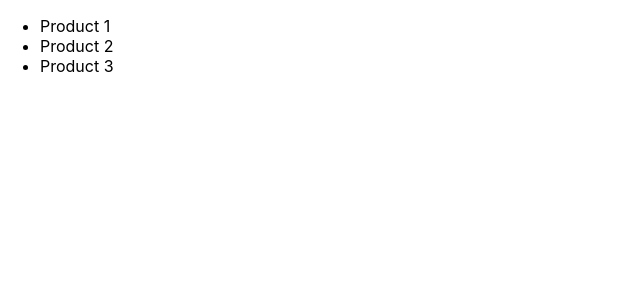
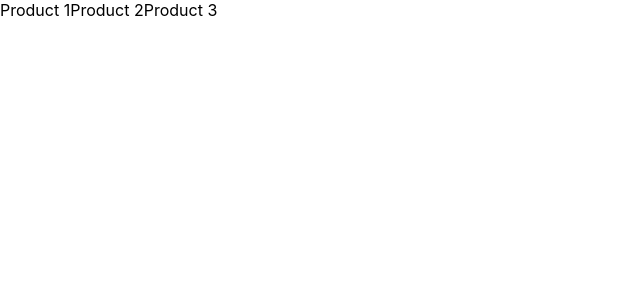
Before and after one commit to fimbres/next-start, a Next.js app: page /products in a window 1280 px wide. Shown: the top 300 px of the page, without its empty margins (0-640 px from the left). Built offline with nearby package versions, Linux system fonts and the light colour scheme.

Commit message:
Link component

```diff
--- a/pages/products/index.js
+++ b/pages/products/index.js
@@ -1,9 +1,11 @@
+import Link from "next/link";
+
 const Product = () => {
-    return <ul>
-        <li>Product 1</li>
-        <li>Product 2</li>
-        <li>Product 3</li>
-    </ul>
+    return <div>
+        <Link href="/products/1">Product 1</Link>
+        <Link href="/products/2">Product 2</Link>
+        <Link href="/products/3">Product 3</Link>
+    </div>
 }
 
 export default Product;
```
Also changed, not shown: pages/docs/[...params].js (added, +22 -0 lines), pages/index.js (+6 -1 lines).
